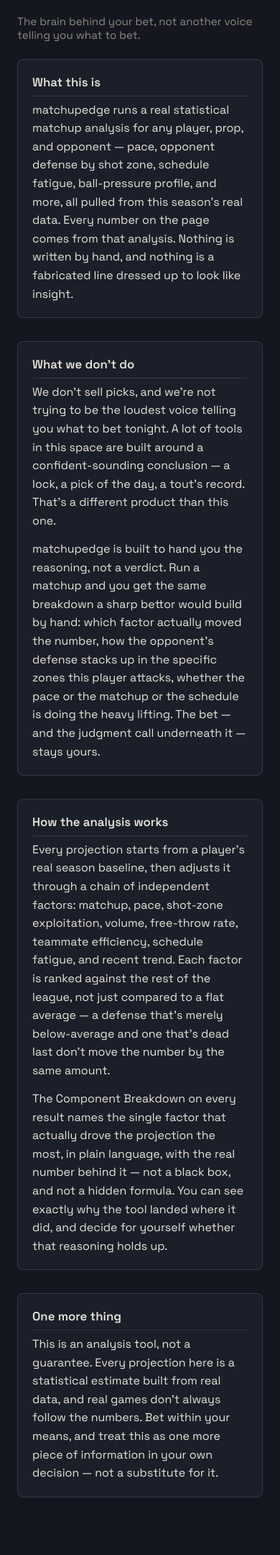
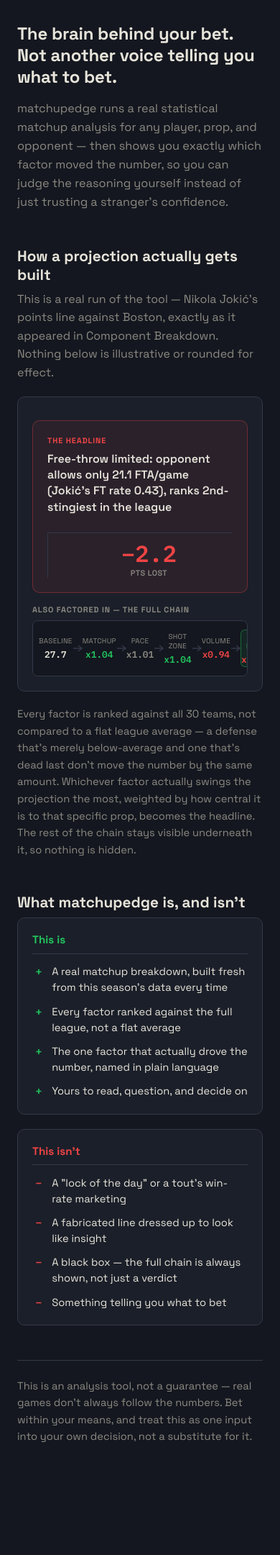
Before and after one commit to Darko2805/nba-prop-analyzer, a Flask app: page /about in a window 390 px wide. Shown: the part 111-2272 px from the top of the page at 72% size. After the commit the page ends 2115 px from the top, so only its background shows below. Run offline with Flask 3, Linux system fonts and the light colour scheme.

Commit message:
redesign: give the About page real visual flow instead of stacked identical cards
The previous version was four plain text cards in a row, all the same
visual weight -- read as a wall of paragraphs with no reason to actually
read it. Rebuilt around three distinct moments instead:

1. A real worked example ("How a projection actually gets built"),
   reusing the exact headline-driver/factor-chain components from the
   live Component Breakdown UI, populated with a genuine run of the
   engine (Jokic vs BOS points) rather than invented placeholder
   numbers -- this is the actual product's own visual language, not a
   generic dashboard mockup, and doubles as the "show the math" ask.
2. A two-column "This is / This isn't" contrast panel replacing the old
   "What this is" + "What we don't do" prose cards -- reuses the same
   +/- prefix convention already used throughout the product's own Key
   Factors notes, so it reads as an extension of the app's own voice
   rather than a bolted-on marketing page.
3. A shorter, quieter closing note instead of its own boxed card.

Verified locally: real numbers render correctly in the chain, no
console errors, and the chain scrolls horizontally within its own
container at mobile width instead of breaking the page layout.

```diff
--- a/nba_prop_analyzer/web/static/style.css
+++ b/nba_prop_analyzer/web/static/style.css
@@ -594,23 +594,135 @@
 
 .showcase > .empty-hint { margin-bottom: 1rem; }
 
-/* About page: same card language as .showcase, sized for prose */
-.about-page {
-  max-width: 640px;
+/* About page */
+.about-hero {
+  max-width: 720px;
+  margin: 2rem 0 3rem;
 }
 
-.about-page .showcase h3 {
-  font-size: 1.05rem;
+.about-hero-title {
+  font-size: 2rem;
+  font-weight: 700;
+  line-height: 1.25;
+  letter-spacing: -0.01em;
+  color: var(--text);
+  margin-bottom: 1rem;
 }
 
-.about-page .showcase p {
-  color: var(--text);
+.about-hero-sub {
+  font-size: 1.02rem;
   line-height: 1.6;
+  color: var(--text-muted);
   max-width: 62ch;
 }
 
-.about-page .showcase p + p {
-  margin-top: 0.85rem;
+.about-page {
+  max-width: 720px;
+}
+
+.about-section {
+  margin-bottom: 3rem;
+}
+
+.about-section-title {
+  font-size: 1.3rem;
+  font-weight: 700;
+  color: var(--text);
+  margin-bottom: 0.5rem;
+}
+
+.about-section-lede {
+  color: var(--text-muted);
+  line-height: 1.6;
+  max-width: 62ch;
+  margin-bottom: 1.25rem;
+}
+
+.about-section-note {
+  color: var(--text-muted);
+  line-height: 1.6;
+  max-width: 62ch;
+  margin-top: 1.25rem;
+  font-size: 0.92rem;
+}
+
+.example-card {
+  background: var(--card);
+  border: 1px solid var(--card-border);
+  border-radius: 10px;
+  padding: 1.25rem;
+}
+
+.example-card .factor-chain {
+  overflow-x: auto;
+}
+
+/* Contrast grid: "this is / this isn't" */
+.contrast-grid {
+  display: grid;
+  grid-template-columns: 1fr 1fr;
+  gap: 1.25rem;
+}
+
+.contrast-col {
+  background: var(--card);
+  border: 1px solid var(--card-border);
+  border-radius: 10px;
+  padding: 1.25rem;
+}
+
+.contrast-col-title {
+  font-size: 0.95rem;
+  font-weight: 700;
+  padding-bottom: 0.6rem;
+  margin-bottom: 0.85rem;
+  border-bottom: 1px solid var(--card-border);
+}
+
+.contrast-col-title.is { color: var(--green); }
+.contrast-col-title.isnt { color: var(--red); }
+
+.contrast-list {
+  list-style: none;
+  display: flex;
+  flex-direction: column;
+  gap: 0.7rem;
+}
+
+.contrast-list li {
+  display: flex;
+  align-items: flex-start;
+  gap: 0.6rem;
+  line-height: 1.5;
+  color: var(--text);
+  font-size: 0.92rem;
+}
+
+.tick {
+  flex-shrink: 0;
+  font-family: var(--font-mono);
+  font-weight: 700;
+  width: 1.1rem;
+  text-align: center;
+}
+
+.tick.plus { color: var(--green); }
+.tick.minus { color: var(--red); }
+
+.about-closing {
+  max-width: 62ch;
+  color: var(--text-muted);
+  line-height: 1.6;
+  font-size: 0.92rem;
+  padding-top: 1.5rem;
+  border-top: 1px solid var(--card-border);
+}
+
+@media (max-width: 640px) {
+  .about-hero-title { font-size: 1.5rem; }
+  .contrast-grid { grid-template-columns: 1fr; }
+  .headline-driver { flex-direction: column; align-items: flex-start; }
+  .headline-impact { border-left: none; padding-left: 0; border-top: 1px solid var(--card-border); padding-top: 0.75rem; width: 100%; }
 }
 
 /* Blog list */
--- a/nba_prop_analyzer/web/templates/about.html
+++ b/nba_prop_analyzer/web/templates/about.html
@@ -28,31 +28,79 @@
     </div>
   </header>
 
-  <p class="lede">The brain behind your bet, not another voice telling you what to bet.</p>
+  <div class="about-hero">
+    <h1 class="about-hero-title">The brain behind your bet.<br>Not another voice telling you what to bet.</h1>
+    <p class="about-hero-sub">matchupedge runs a real statistical matchup analysis for any player, prop, and opponent — then shows you exactly which factor moved the number, so you can judge the reasoning yourself instead of just trusting a stranger's confidence.</p>
+  </div>
 
   <div class="about-page">
 
-    <div class="showcase">
-      <h3>What this is</h3>
-      <p>matchupedge runs a real statistical matchup analysis for any player, prop, and opponent — pace, opponent defense by shot zone, schedule fatigue, ball-pressure profile, and more, all pulled from this season's real data. Every number on the page comes from that analysis. Nothing is written by hand, and nothing is a fabricated line dressed up to look like insight.</p>
-    </div>
+    <section class="about-section">
+      <h2 class="about-section-title">How a projection actually gets built</h2>
+      <p class="about-section-lede">This is a real run of the tool — Nikola Jokić's points line against Boston, exactly as it appeared in Component Breakdown. Nothing below is illustrative or rounded for effect.</p>
 
-    <div class="showcase">
-      <h3>What we don't do</h3>
-      <p>We don't sell picks, and we're not trying to be the loudest voice telling you what to bet tonight. A lot of tools in this space are built around a confident-sounding conclusion — a lock, a pick of the day, a tout's record. That's a different product than this one.</p>
-      <p>matchupedge is built to hand you the reasoning, not a verdict. Run a matchup and you get the same breakdown a sharp bettor would build by hand: which factor actually moved the number, how the opponent's defense stacks up in the specific zones this player attacks, whether the pace or the matchup or the schedule is doing the heavy lifting. The bet — and the judgment call underneath it — stays yours.</p>
-    </div>
+      <div class="example-card">
+        <div class="headline-driver down">
+          <div class="headline-body">
+            <div class="headline-label">THE HEADLINE</div>
+            <div class="headline-text">Free-throw limited: opponent allows only 21.1 FTA/game (Jokić's FT rate 0.43), ranks 2nd-stingiest in the league</div>
+          </div>
+          <div class="headline-impact">
+            <div class="headline-impact-value down">−2.2</div>
+            <div class="headline-impact-unit">PTS LOST</div>
+          </div>
+        </div>
 
-    <div class="showcase">
-      <h3>How the analysis works</h3>
-      <p>Every projection starts from a player's real season baseline, then adjusts it through a chain of independent factors: matchup, pace, shot-zone exploitation, volume, free-throw rate, teammate efficiency, schedule fatigue, and recent trend. Each factor is ranked against the rest of the league, not just compared to a flat average — a defense that's merely below-average and one that's dead last don't move the number by the same amount.</p>
-      <p>The Component Breakdown on every result names the single factor that actually drove the projection the most, in plain language, with the real number behind it — not a black box, and not a hidden formula. You can see exactly why the tool landed where it did, and decide for yourself whether that reasoning holds up.</p>
-    </div>
+        <div class="factor-chain-label">ALSO FACTORED IN — THE FULL CHAIN</div>
+        <div class="factor-chain">
+          <div class="chain-step baseline"><div class="chain-step-label">BASELINE</div><div class="chain-step-value">27.7</div></div>
+          <svg class="chain-arrow" width="14" height="10" viewBox="0 0 14 10"><path d="M1 5 L13 5 M8 1 L13 5 L8 9" fill="none" stroke="#333949" stroke-width="1.5"></path></svg>
+          <div class="chain-step up"><div class="chain-step-label">MATCHUP</div><div class="chain-step-value">x1.04</div></div>
+          <svg class="chain-arrow" width="14" height="10" viewBox="0 0 14 10"><path d="M1 5 L13 5 M8 1 L13 5 L8 9" fill="none" stroke="#333949" stroke-width="1.5"></path></svg>
+          <div class="chain-step neutral"><div class="chain-step-label">PACE</div><div class="chain-step-value">x1.01</div></div>
+          <svg class="chain-arrow" width="14" height="10" viewBox="0 0 14 10"><path d="M1 5 L13 5 M8 1 L13 5 L8 9" fill="none" stroke="#333949" stroke-width="1.5"></path></svg>
+          <div class="chain-step up"><div class="chain-step-label">SHOT ZONE</div><div class="chain-step-value">x1.04</div></div>
+          <svg class="chain-arrow" width="14" height="10" viewBox="0 0 14 10"><path d="M1 5 L13 5 M8 1 L13 5 L8 9" fill="none" stroke="#333949" stroke-width="1.5"></path></svg>
+          <div class="chain-step down"><div class="chain-step-label">VOLUME</div><div class="chain-step-value">x0.94</div></div>
+          <svg class="chain-arrow" width="14" height="10" viewBox="0 0 14 10"><path d="M1 5 L13 5 M8 1 L13 5 L8 9" fill="none" stroke="#333949" stroke-width="1.5"></path></svg>
+          <div class="chain-step headline down"><div class="chain-step-label">FT RATE</div><div class="chain-step-value">x0.92</div></div>
+          <svg class="chain-arrow" width="14" height="10" viewBox="0 0 14 10"><path d="M1 5 L13 5 M8 1 L13 5 L8 9" fill="none" stroke="#333949" stroke-width="1.5"></path></svg>
+          <div class="chain-step up"><div class="chain-step-label">TREND</div><div class="chain-step-value">x1.02</div></div>
+          <svg class="chain-arrow" width="14" height="10" viewBox="0 0 14 10"><path d="M1 5 L13 5 M8 1 L13 5 L8 9" fill="none" stroke="#333949" stroke-width="1.5"></path></svg>
+          <div class="chain-step final"><div class="chain-step-label">FINAL</div><div class="chain-step-value">26.5</div></div>
+        </div>
+      </div>
 
-    <div class="showcase">
-      <h3>One more thing</h3>
-      <p>This is an analysis tool, not a guarantee. Every projection here is a statistical estimate built from real data, and real games don't always follow the numbers. Bet within your means, and treat this as one more piece of information in your own decision — not a substitute for it.</p>
-    </div>
+      <p class="about-section-note">Every factor is ranked against all 30 teams, not compared to a flat league average — a defense that's merely below-average and one that's dead last don't move the number by the same amount. Whichever factor actually swings the projection the most, weighted by how central it is to that specific prop, becomes the headline. The rest of the chain stays visible underneath it, so nothing is hidden.</p>
+    </section>
+
+    <section class="about-section">
+      <h2 class="about-section-title">What matchupedge is, and isn't</h2>
+      <div class="contrast-grid">
+        <div class="contrast-col">
+          <div class="contrast-col-title is">This is</div>
+          <ul class="contrast-list">
+            <li><span class="tick plus">+</span> A real matchup breakdown, built fresh from this season's data every time</li>
+            <li><span class="tick plus">+</span> Every factor ranked against the full league, not a flat average</li>
+            <li><span class="tick plus">+</span> The one factor that actually drove the number, named in plain language</li>
+            <li><span class="tick plus">+</span> Yours to read, question, and decide on</li>
+          </ul>
+        </div>
+        <div class="contrast-col">
+          <div class="contrast-col-title isnt">This isn't</div>
+          <ul class="contrast-list">
+            <li><span class="tick minus">−</span> A "lock of the day" or a tout's win-rate marketing</li>
+            <li><span class="tick minus">−</span> A fabricated line dressed up to look like insight</li>
+            <li><span class="tick minus">−</span> A black box — the full chain is always shown, not just a verdict</li>
+            <li><span class="tick minus">−</span> Something telling you what to bet</li>
+          </ul>
+        </div>
+      </div>
+    </section>
+
+    <section class="about-section about-closing">
+      <p>This is an analysis tool, not a guarantee — real games don't always follow the numbers. Bet within your means, and treat this as one input into your own decision, not a substitute for it.</p>
+    </section>
 
   </div>
 </div>
```
